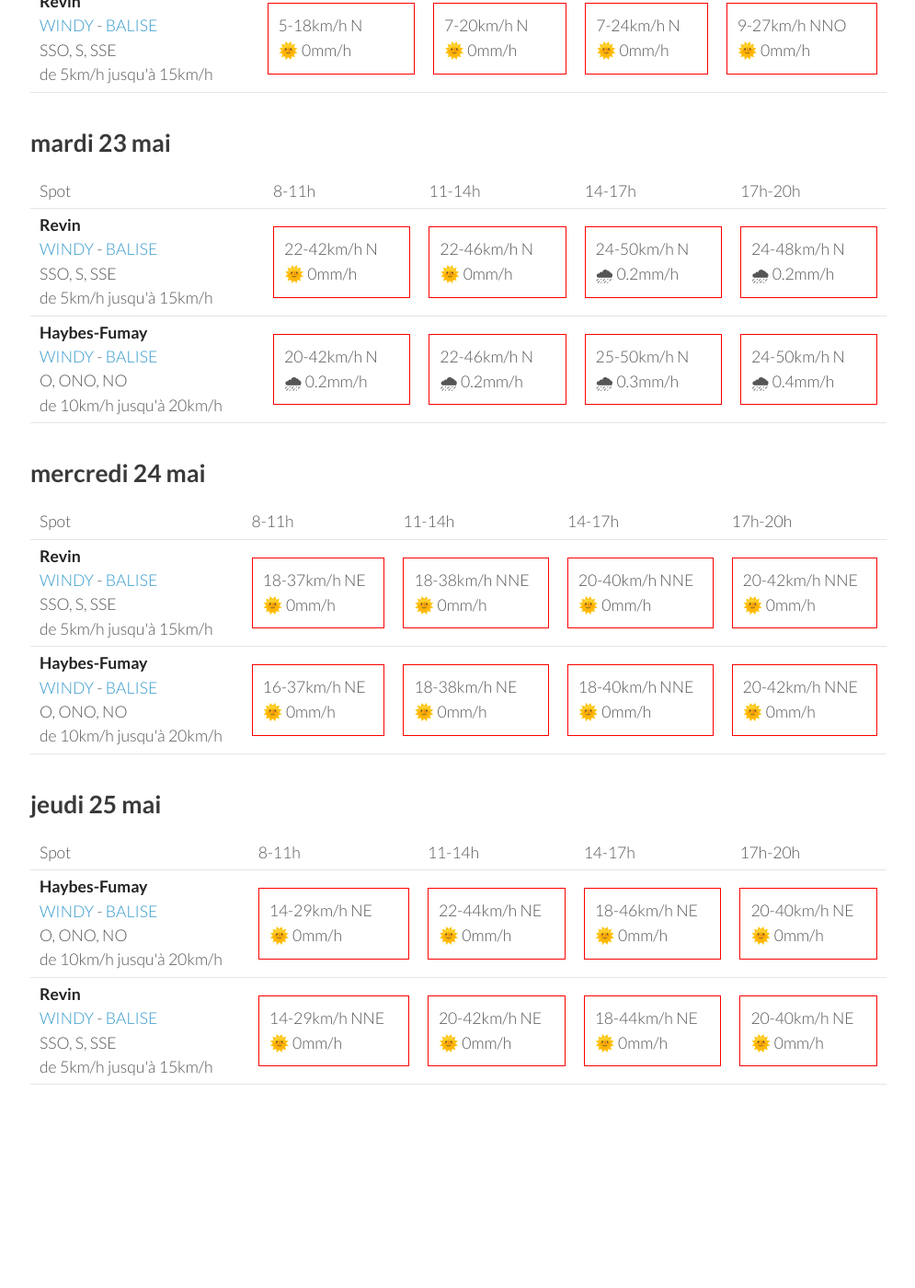
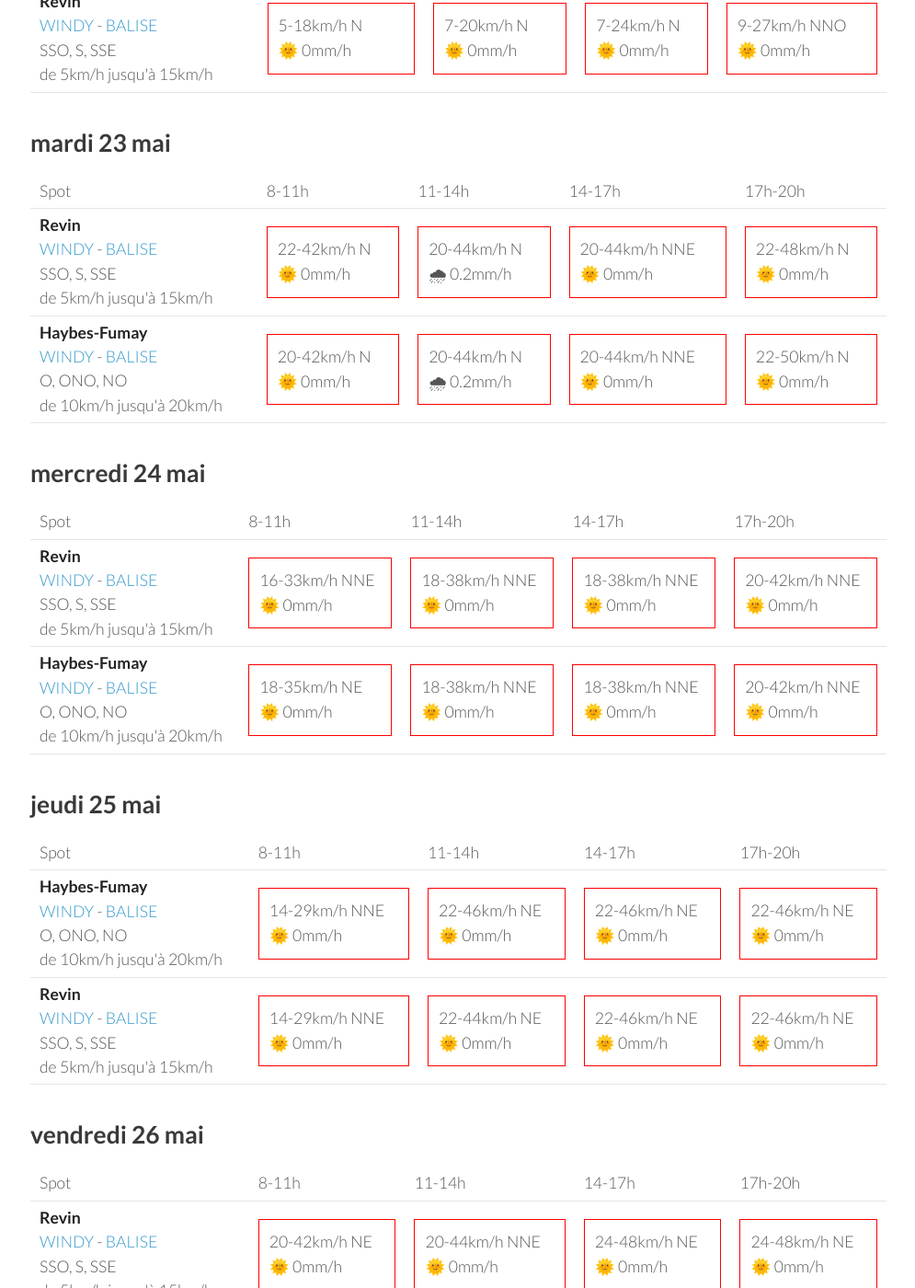
Before and after one commit to parapente-dans-le-nord/parapente-dans-le-nord.github.io, a Jekyll site: the page built from ardennes.markdown, in a window 1280 px wide and 1400 px high, scrolled down 859 px. Shown: the whole window at 92% size, without its empty margins (25-1020 px from the left). Built offline with Jekyll 4.4.1, drawn with Linux system fonts in a browser that asks for light colours; before the commit the page ends 2166 px from its top, so only the background shows below that; some of the changed text lies outside the part shown.

Commit message:
update index.markdown

```diff
--- a/ardennes.markdown
+++ b/ardennes.markdown
@@ -97,19 +97,19 @@ page mise à jour le dimanche 21 mai 06:10
         <td><strong>Revin</strong><br><a href="https://windy.com/49.948/4.625?49.543,4.625,8">WINDY</a> - <span class=""><a href="http://www.balisemeteo.com/balise.php?idBalise=5019">BALISE</a> </span><br> <span class="vent-favorable">SSO, S, SSE</span><br><span class="force-vent">de 5km/h jusqu'à 15km/h</span> </td>
 
             <td><div class="not-flyable"><p>22-42km/h N</p><p>🌞 0mm/h</p></div></td>
-            <td><div class="not-flyable"><p>22-46km/h N</p><p>🌞 0mm/h</p></div></td>
-            <td><div class="not-flyable"><p>24-50km/h N</p><p>🌧 0.2mm/h</p></div></td>
-            <td><div class="not-flyable"><p>24-48km/h N</p><p>🌧 0.2mm/h</p></div></td>
+            <td><div class="not-flyable"><p>20-44km/h N</p><p>🌧 0.2mm/h</p></div></td>
+            <td><div class="not-flyable"><p>20-44km/h NNE</p><p>🌞 0mm/h</p></div></td>
+            <td><div class="not-flyable"><p>22-48km/h N</p><p>🌞 0mm/h</p></div></td>
 
 
     </tr>
 <tr>
         <td><strong>Haybes-Fumay</strong><br><a href="https://windy.com/49.998/4.715?49.913,4.738,10">WINDY</a> - <span class=""><a href="http://www.balisemeteo.com/balise.php?idBalise=104">BALISE</a> </span><br> <span class="vent-favorable">O, ONO, NO</span><br><span class="force-vent">de 10km/h jusqu'à 20km/h</span> </td>
 
-            <td><div class="not-flyable"><p>20-42km/h N</p><p>🌧 0.2mm/h</p></div></td>
-            <td><div class="not-flyable"><p>22-46km/h N</p><p>🌧 0.2mm/h</p></div></td>
-            <td><div class="not-flyable"><p>25-50km/h N</p><p>🌧 0.3mm/h</p></div></td>
-            <td><div class="not-flyable"><p>24-50km/h N</p><p>🌧 0.4mm/h</p></div></td>
+            <td><div class="not-flyable"><p>20-42km/h N</p><p>🌞 0mm/h</p></div></td>
+            <td><div class="not-flyable"><p>20-44km/h N</p><p>🌧 0.2mm/h</p></div></td>
+            <td><div class="not-flyable"><p>20-44km/h NNE</p><p>🌞 0mm/h</p></div></td>
+            <td><div class="not-flyable"><p>22-50km/h N</p><p>🌞 0mm/h</p></div></td>
 
 
     </tr>
@@ -132,9 +132,9 @@ page mise à jour le dimanche 21 mai 06:10
 <tr>
         <td><strong>Revin</strong><br><a href="https://windy.com/49.948/4.625?49.543,4.625,8">WINDY</a> - <span class=""><a href="http://www.balisemeteo.com/balise.php?idBalise=5019">BALISE</a> </span><br> <span class="vent-favorable">SSO, S, SSE</span><br><span class="force-vent">de 5km/h jusqu'à 15km/h</span> </td>
 
-            <td><div class="not-flyable"><p>18-37km/h NE</p><p>🌞 0mm/h</p></div></td>
+            <td><div class="not-flyable"><p>16-33km/h NNE</p><p>🌞 0mm/h</p></div></td>
             <td><div class="not-flyable"><p>18-38km/h NNE</p><p>🌞 0mm/h</p></div></td>
-            <td><div class="not-flyable"><p>20-40km/h NNE</p><p>🌞 0mm/h</p></div></td>
+            <td><div class="not-flyable"><p>18-38km/h NNE</p><p>🌞 0mm/h</p></div></td>
             <td><div class="not-flyable"><p>20-42km/h NNE</p><p>🌞 0mm/h</p></div></td>
 
 
@@ -142,9 +142,9 @@ page mise à jour le dimanche 21 mai 06:10
 <tr>
         <td><strong>Haybes-Fumay</strong><br><a href="https://windy.com/49.998/4.715?49.913,4.738,10">WINDY</a> - <span class=""><a href="http://www.balisemeteo.com/balise.php?idBalise=104">BALISE</a> </span><br> <span class="vent-favorable">O, ONO, NO</span><br><span class="force-vent">de 10km/h jusqu'à 20km/h</span> </td>
 
-            <td><div class="not-flyable"><p>16-37km/h NE</p><p>🌞 0mm/h</p></div></td>
-            <td><div class="not-flyable"><p>18-38km/h NE</p><p>🌞 0mm/h</p></div></td>
-            <td><div class="not-flyable"><p>18-40km/h NNE</p><p>🌞 0mm/h</p></div></td>
+            <td><div class="not-flyable"><p>18-35km/h NE</p><p>🌞 0mm/h</p></div></td>
+            <td><div class="not-flyable"><p>18-38km/h NNE</p><p>🌞 0mm/h</p></div></td>
+            <td><div class="not-flyable"><p>18-38km/h NNE</p><p>🌞 0mm/h</p></div></td>
             <td><div class="not-flyable"><p>20-42km/h NNE</p><p>🌞 0mm/h</p></div></td>
 
 
@@ -168,10 +168,10 @@ page mise à jour le dimanche 21 mai 06:10
 <tr>
         <td><strong>Haybes-Fumay</strong><br><a href="https://windy.com/49.998/4.715?49.913,4.738,10">WINDY</a> - <span class=""><a href="http://www.balisemeteo.com/balise.php?idBalise=104">BALISE</a> </span><br> <span class="vent-favorable">O, ONO, NO</span><br><span class="force-vent">de 10km/h jusqu'à 20km/h</span> </td>
 
-            <td><div class="not-flyable"><p>14-29km/h NE</p><p>🌞 0mm/h</p></div></td>
-            <td><div class="not-flyable"><p>22-44km/h NE</p><p>🌞 0mm/h</p></div></td>
-            <td><div class="not-flyable"><p>18-46km/h NE</p><p>🌞 0mm/h</p></div></td>
-            <td><div class="not-flyable"><p>20-40km/h NE</p><p>🌞 0mm/h</p></div></td>
+            <td><div class="not-flyable"><p>14-29km/h NNE</p><p>🌞 0mm/h</p></div></td>
+            <td><div class="not-flyable"><p>22-46km/h NE</p><p>🌞 0mm/h</p></div></td>
+            <td><div class="not-flyable"><p>22-46km/h NE</p><p>🌞 0mm/h</p></div></td>
+            <td><div class="not-flyable"><p>22-46km/h NE</p><p>🌞 0mm/h</p></div></td>
 
 
     </tr>
@@ -179,9 +179,9 @@ page mise à jour le dimanche 21 mai 06:10
         <td><strong>Revin</strong><br><a href="https://windy.com/49.948/4.625?49.543,4.625,8">WINDY</a> - <span class=""><a href="http://www.balisemeteo.com/balise.php?idBalise=5019">BALISE</a> </span><br> <span class="vent-favorable">SSO, S, SSE</span><br><span class="force-vent">de 5km/h jusqu'à 15km/h</span> </td>
 
             <td><div class="not-flyable"><p>14-29km/h NNE</p><p>🌞 0mm/h</p></div></td>
-            <td><div class="not-flyable"><p>20-42km/h NE</p><p>🌞 0mm/h</p></div></td>
-            <td><div class="not-flyable"><p>18-44km/h NE</p><p>🌞 0mm/h</p></div></td>
-            <td><div class="not-flyable"><p>20-40km/h NE</p><p>🌞 0mm/h</p></div></td>
+            <td><div class="not-flyable"><p>22-44km/h NE</p><p>🌞 0mm/h</p></div></td>
+            <td><div class="not-flyable"><p>22-46km/h NE</p><p>🌞 0mm/h</p></div></td>
+            <td><div class="not-flyable"><p>22-46km/h NE</p><p>🌞 0mm/h</p></div></td>
 
 
     </tr>
@@ -189,3 +189,39 @@ page mise à jour le dimanche 21 mai 06:10
 </tbody>
 </table>
 {:/}
+## vendredi 26 mai
+
+{::nomarkdown}
+<table>
+  <tbody>
+    <tr>
+      <td>Spot</td>
+      <td>8-11h</td>
+      <td>11-14h</td>
+      <td>14-17h</td>
+      <td>17h-20h</td>
+    </tr>
+<tr>
+        <td><strong>Revin</strong><br><a href="https://windy.com/49.948/4.625?49.543,4.625,8">WINDY</a> - <span class=""><a href="http://www.balisemeteo.com/balise.php?idBalise=5019">BALISE</a> </span><br> <span class="vent-favorable">SSO, S, SSE</span><br><span class="force-vent">de 5km/h jusqu'à 15km/h</span> </td>
+
+            <td><div class="not-flyable"><p>20-42km/h NE</p><p>🌞 0mm/h</p></div></td>
+            <td><div class="not-flyable"><p>20-44km/h NNE</p><p>🌞 0mm/h</p></div></td>
+            <td><div class="not-flyable"><p>24-48km/h NE</p><p>🌞 0mm/h</p></div></td>
+            <td><div class="not-flyable"><p>24-48km/h NE</p><p>🌞 0mm/h</p></div></td>
+
+
+    </tr>
+<tr>
+        <td><strong>Haybes-Fumay</strong><br><a href="https://windy.com/49.998/4.715?49.913,4.738,10">WINDY</a> - <span class=""><a href="http://www.balisemeteo.com/balise.php?idBalise=104">BALISE</a> </span><br> <span class="vent-favorable">O, ONO, NO</span><br><span class="force-vent">de 10km/h jusqu'à 20km/h</span> </td>
+
+            <td><div class="not-flyable"><p>20-40km/h NE</p><p>🌞 0mm/h</p></div></td>
+            <td><div class="not-flyable"><p>20-42km/h NE</p><p>🌞 0mm/h</p></div></td>
+            <td><div class="not-flyable"><p>24-48km/h NE</p><p>🌞 0mm/h</p></div></td>
+            <td><div class="not-flyable"><p>24-48km/h NE</p><p>🌞 0mm/h</p></div></td>
+
+
+    </tr>
+
+</tbody>
+</table>
+{:/}
```
Also changed, not shown: other parts of ardennes.markdown (+1 -1 lines).
